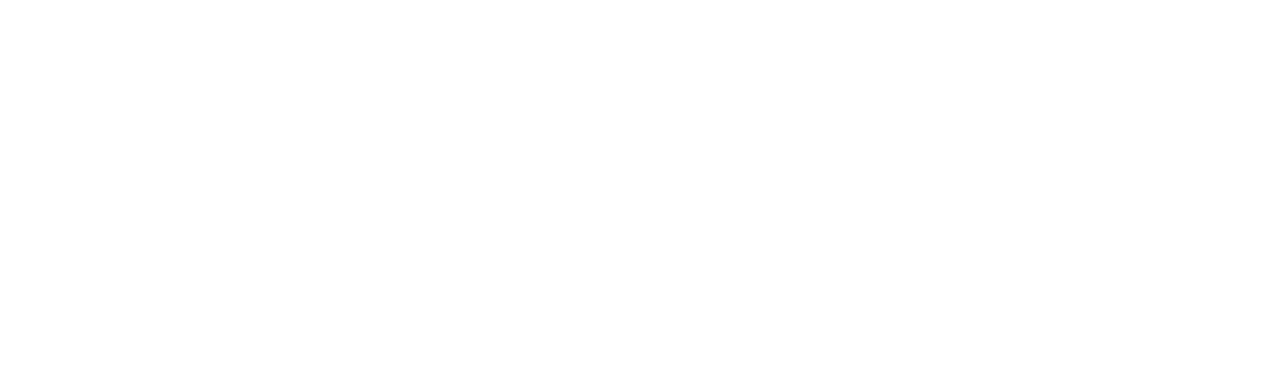
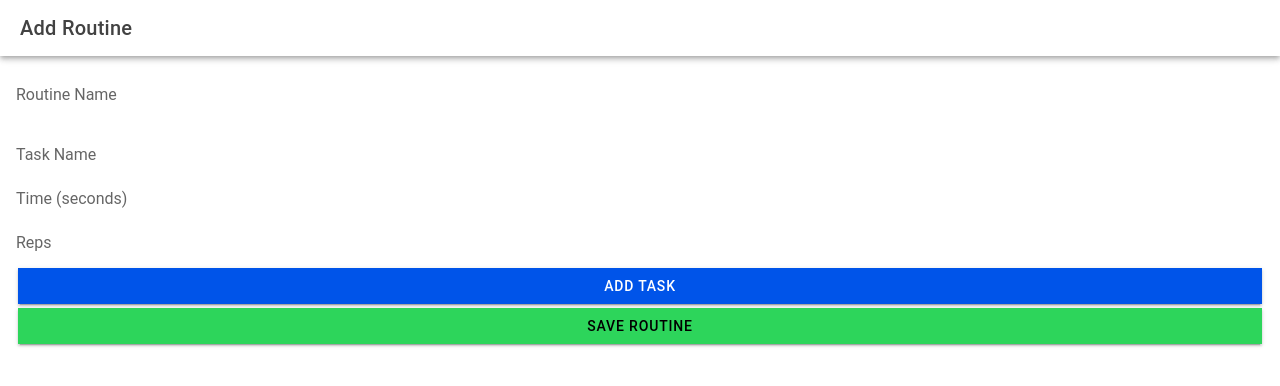
Before and after one commit to hokageCV/nitya, a React (Vite) app: page /add-routine in a window 1280 px wide. Shown: the top 386 px of the page. Built offline with nearby package versions, Linux system fonts and the light colour scheme.

Commit message:
Add routine form
fix task saving

```diff
--- a/package.json
+++ b/package.json
@@ -23,6 +23,7 @@
     "@ionic/react-router": "^8.5.0",
     "@types/react-router": "^5.1.20",
     "@types/react-router-dom": "^5.3.3",
+    "@types/uuid": "^10.0.0",
     "ionicons": "^7.4.0",
     "react": "19.0.0",
     "react-dom": "19.0.0",
--- a/src/App.tsx
+++ b/src/App.tsx
@@ -2,6 +2,7 @@
 import { IonApp, IonRouterOutlet, setupIonicReact } from '@ionic/react';
 import { IonReactRouter } from '@ionic/react-router';
 import Home from './pages/Home';
+import AddRoutine from './pages/AddRoutine';
 
 /* Core CSS required for Ionic components to work properly */
 import '@ionic/react/css/core.css';
@@ -28,7 +29,7 @@
 
 /* import '@ionic/react/css/palettes/dark.always.css'; */
 /* import '@ionic/react/css/palettes/dark.class.css'; */
-import '@ionic/react/css/palettes/dark.system.css';
+// import '@ionic/react/css/palettes/dark.system.css';
 
 /* Theme variables */
 import './theme/variables.css';
@@ -39,12 +40,11 @@
   <IonApp>
     <IonReactRouter>
       <IonRouterOutlet>
-        <Route exact path="/home">
-          <Home />
-        </Route>
         <Route exact path="/">
           <Redirect to="/home" />
         </Route>
+        <Route exact path="/home" component={Home} />
+        <Route exact path="/add-routine" component={AddRoutine} />
       </IonRouterOutlet>
     </IonReactRouter>
   </IonApp>
--- /dev/null
+++ b/src/pages/AddRoutine.tsx
@@ -0,0 +1,106 @@
+import {
+  IonButton,
+  IonContent,
+  IonHeader,
+  IonInput,
+  IonItem,
+  IonList,
+  IonPage,
+  IonTitle,
+  IonToolbar,
+} from '@ionic/react'
+import { useState } from 'react'
+import { v4 as uuidv4 } from 'uuid'
+import { useRoutineStore } from '../store/useRoutines'
+
+const AddRoutine: React.FC = () => {
+  const addRoutine = useRoutineStore((state) => state.addRoutine)
+  const [routineName, setRoutineName] = useState('')
+  const [tasks, setTasks] = useState<{ id: string; name: string; time?: number; reps?: number }[]>(
+    []
+  )
+  const [taskName, setTaskName] = useState('')
+  const [taskTime, setTaskTime] = useState<number | undefined>()
+  const [taskReps, setTaskReps] = useState<number | undefined>()
+
+  const addTask = () => {
+    if (taskName.trim() === '') return
+    setTasks([...tasks, { id: uuidv4(), name: taskName, time: taskTime, reps: taskReps }])
+    setTaskName('')
+    setTaskTime(undefined)
+    setTaskReps(undefined)
+  }
+
+  const saveRoutine = () => {
+    if (routineName.trim() === '') return
+
+    let updatedTasks = [...tasks]
+
+    if (taskName.trim() !== '') {
+      updatedTasks.push({ id: uuidv4(), name: taskName, time: taskTime, reps: taskReps })
+    }
+
+    if (updatedTasks.length === 0) return
+
+    addRoutine({ id: uuidv4(), name: routineName, tasks: updatedTasks })
+
+    setRoutineName('')
+    setTasks([])
+    setTaskName('')
+    setTaskTime(undefined)
+    setTaskReps(undefined)
+  }
+
+  return (
+    <IonPage>
+      <IonHeader>
+        <IonToolbar>
+          <IonTitle>Add Routine</IonTitle>
+        </IonToolbar>
+      </IonHeader>
+      <IonContent className='ion-padding'>
+        <IonInput
+          placeholder='Routine Name'
+          value={routineName}
+          onIonChange={(e) => setRoutineName(e.detail.value!)}
+        />
+
+        <IonList>
+          {tasks.map((task, index) => (
+            <IonItem key={task.id}>
+              {index + 1}. {task.name} {task.time ? `(${task.time}s)` : ''}{' '}
+              {task.reps ? `(${task.reps} reps)` : ''}
+            </IonItem>
+          ))}
+        </IonList>
+
+        <IonInput
+          placeholder='Task Name'
+          value={taskName}
+          onIonChange={(e) => setTaskName(e.detail.value!)}
+        />
+        <IonInput
+          type='number'
+          placeholder='Time (seconds)'
+          value={taskTime}
+          onIonChange={(e) => setTaskTime(Number(e.detail.value))}
+        />
+        <IonInput
+          type='number'
+          placeholder='Reps'
+          value={taskReps}
+          onIonChange={(e) => setTaskReps(Number(e.detail.value))}
+        />
+
+        <IonButton expand='full' onClick={addTask}>
+          Add Task
+        </IonButton>
+        <IonButton expand='full' color='success' onClick={saveRoutine}>
+          Save Routine
+        </IonButton>
+      </IonContent>
+    </IonPage>
+  )
+}
+
+export default AddRoutine
```
Also changed, not shown: 1 other file (tests, documents, lock files or other folders).
